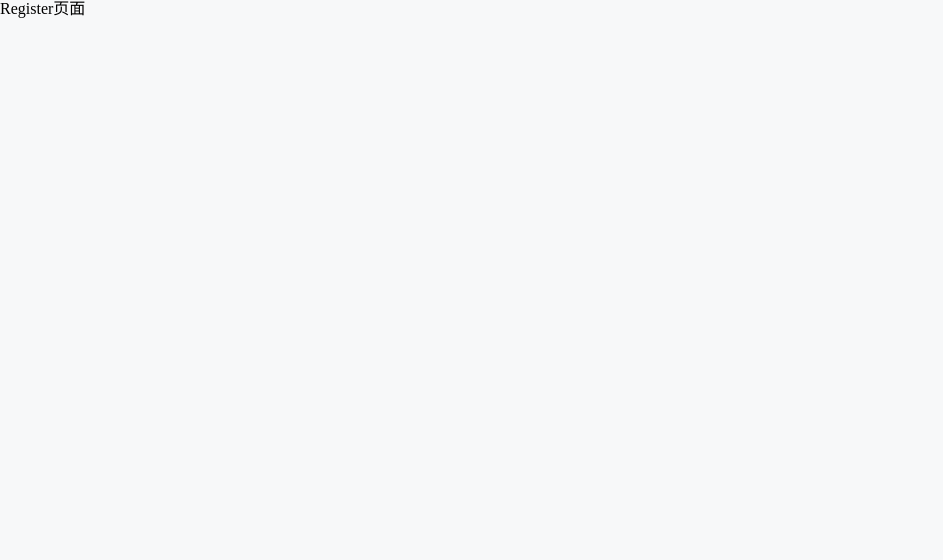
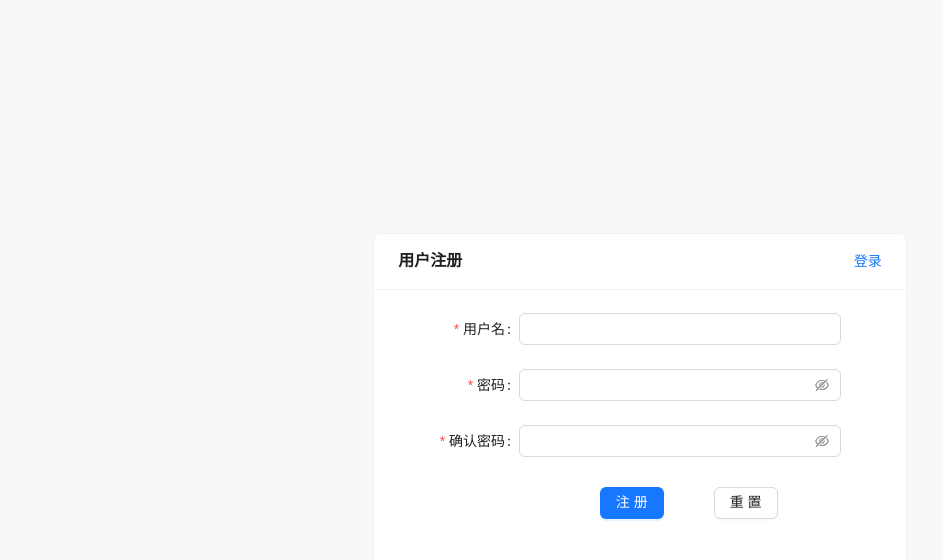
Before and after one commit to ZyyisnotZyy/ReactEcharts, a React (Create React App) app: page /register in a window 1280 px wide. Shown: the top 560 px of the page, without its empty margins (0-943 px from the left). Built offline with nearby package versions, Linux system fonts and the light colour scheme.

Commit message:
完善提交2.0

```diff
--- /dev/null
+++ b/src/apis/UserRegister.js
@@ -0,0 +1,10 @@
+import { serve } from "@/utils";
+const UserRegister = (params) => {
+  return serve({
+    url: "/api/user/register",
+    method: "post",
+    params,
+  });
+};
+
+export default UserRegister;
--- a/src/pages/Home/index.jsx
+++ b/src/pages/Home/index.jsx
@@ -3,7 +3,7 @@ import { useDispatch, useSelector } from "react-redux";
 import { Outlet, useLocation, useNavigate } from "react-router-dom";
 import { Layout, Menu, theme, Popconfirm } from "antd";
 import {
-  LogoutOutlined,
+  PoweroffOutlined,
   LineChartOutlined,
   PieChartOutlined,
   RadarChartOutlined,
@@ -71,7 +71,7 @@ const Home = () => {
               cancelText="取消"
               onConfirm={onConfirm}
             >
-              <LogoutOutlined /> 退出
+              <PoweroffOutlined /> 退出
             </Popconfirm>
           </span>
         </div>
--- a/src/pages/Login/index.jsx
+++ b/src/pages/Login/index.jsx
@@ -50,7 +50,7 @@ const Login = () => {
     <>
       <Row justify="center" align="middle" style={{ minHeight: "100vh" }}>
         <Col span={10}>
-          <Card title="用户登录" extra="去注册">
+          <Card title="用户登录" extra={<a href="/register">去注册</a>}>
             <Form
               name="basic"
               labelCol={{ span: 6 }}
--- /dev/null
+++ b/src/pages/NotFound/index.css
@@ -0,0 +1,12 @@
+body {
+  /* 加载背景图 */
+  background-image: url("../../assets/images/404.jpg");
+  /* 背景图垂直、水平均居中 */
+  background-position: center center;
+  /* 背景图不平铺 */
+  background-repeat: no-repeat;
+  /* 当内容高度大于图片高度时，背景图像的位置相对于viewport固定 */
+  background-attachment: fixed;
+  /* 让背景图基于容器大小伸缩 */
+  background-size: cover;
+}
--- a/src/pages/NotFound/index.jsx
+++ b/src/pages/NotFound/index.jsx
@@ -1,5 +1,6 @@
+import "./index.css";
 const NotFound = () => {
-  return <>404</>;
+  return <></>;
 };
 
 export default NotFound;
--- a/src/pages/Register/index.jsx
+++ b/src/pages/Register/index.jsx
@@ -1,5 +1,123 @@
+import { Button, Form, Input, Row, Col, Card, message } from "antd";
+
+import UserRegister from "@/apis/UserRegister";
 const Register = () => {
-  return <>Register页面</>;
+  const [form] = Form.useForm();
+
+  const onFinish = (values) => {
+    const { RegisterUserName, RegisterUserPassword } = values;
+    let data = {
+      username: RegisterUserName,
+      password: RegisterUserPassword,
+    };
+    // 调用 UserRegister 注册
+    const UserRegisterApi = async () => {
+      const result = await UserRegister(data);
+      // 注册成功
+      if (result) {
+        message.success("用户注册成功");
+      } else {
+        // 用户名已存在
+        message.error("该用户已存在");
+      }
+    };
+    UserRegisterApi();
+  };
+  // 表单重置
+  const onReset = () => {
+    form.resetFields();
+  };
+
+  return (
+    <Row justify="center" align="middle" style={{ minHeight: "100vh" }}>
+      <Col span={10}>
+        <Card title="用户注册" extra={<a href="/login">登录</a>}>
+          <Form
+            name="register"
+            labelCol={{ span: 6 }}
+            wrapperCol={{ span: 16 }}
+            autoComplete="off"
+            onFinish={onFinish}
+            form={form}
+          >
+            <Form.Item
+              name="RegisterUserName"
+              label="用户名"
+              rules={[
+                {
+                  required: true,
+                  message: "请输入用户名",
+                },
+                {
+                  pattern: /^[a-zA-Z][a-zA-Z_\d]{2,7}$/,
+                  message:
+                    "用户名只能包括字母/下划线,只能字母开头,长度为3-8个字符",
+                },
+              ]}
+            >
+              <Input />
+            </Form.Item>
+
+            <Form.Item
+              name="RegisterUserPassword"
+              label="密码"
+              rules={[
+                {
+                  required: true,
+                  message: "请输入密码",
+                },
+              ]}
+              hasFeedback
+            >
+              <Input.Password />
+            </Form.Item>
+
+            <Form.Item
+              name="RegisterConfirmPassword"
+              label="确认密码"
+              dependencies={["RegisterUserPassword"]}
+              hasFeedback
+              rules={[
+                {
+                  required: true,
+                  message: "请输入确认密码",
+                },
+                ({ getFieldValue }) => ({
+                  validator(_, value) {
+                    if (
+                      !value ||
+                      getFieldValue("RegisterUserPassword") === value
+                    ) {
+                      return Promise.resolve();
+                    }
+                    return Promise.reject(new Error("两次密码输入不一致"));
+                  },
+                }),
+              ]}
+            >
+              <Input.Password />
+            </Form.Item>
+
+            <Form.Item
+              wrapperCol={{ offset: 10 }}
+              className="btnAll"
+              style={{ marginTop: 30 }}
+            >
+              <Button type="primary" htmlType="submit">
+                注册
+              </Button>
+              <Button
+                htmlType="button"
+                onClick={onReset}
+                style={{ marginLeft: 50 }}
+              >
+                重置
+              </Button>
+            </Form.Item>
+          </Form>
+        </Card>
+      </Col>
+    </Row>
+  );
 };
-
 export default Register;
```
Also changed, not shown: src/assets/images/404.jpg (added).
